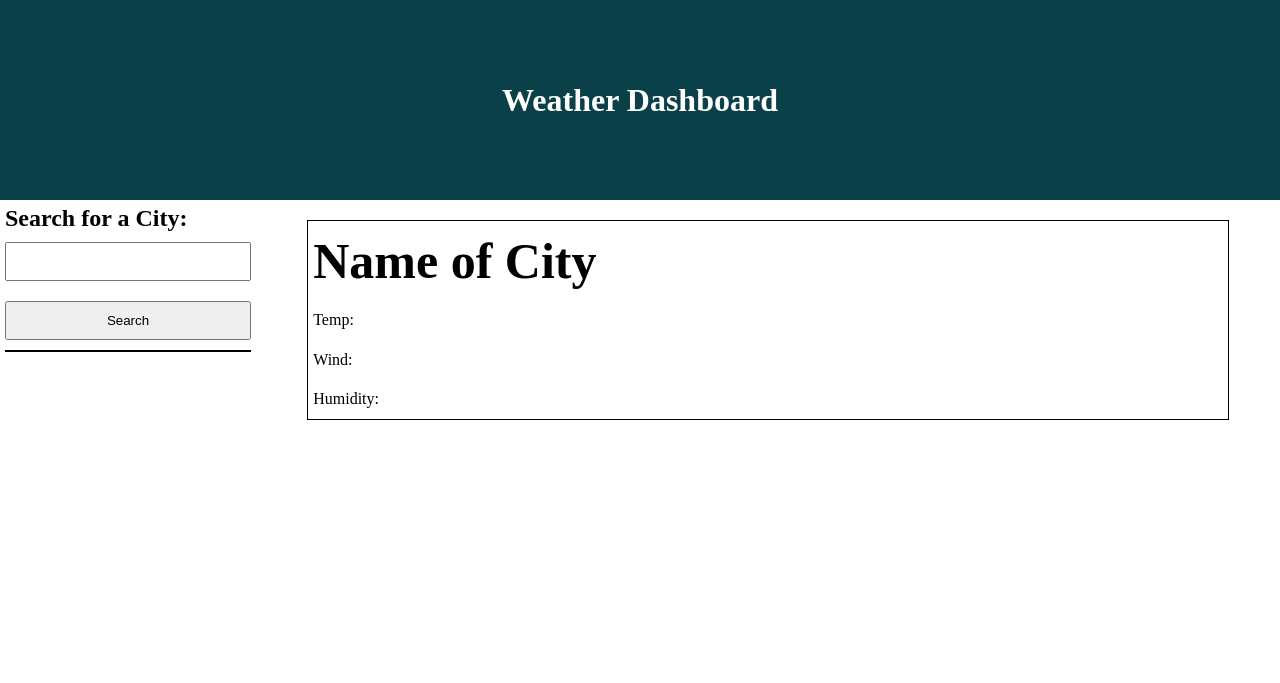
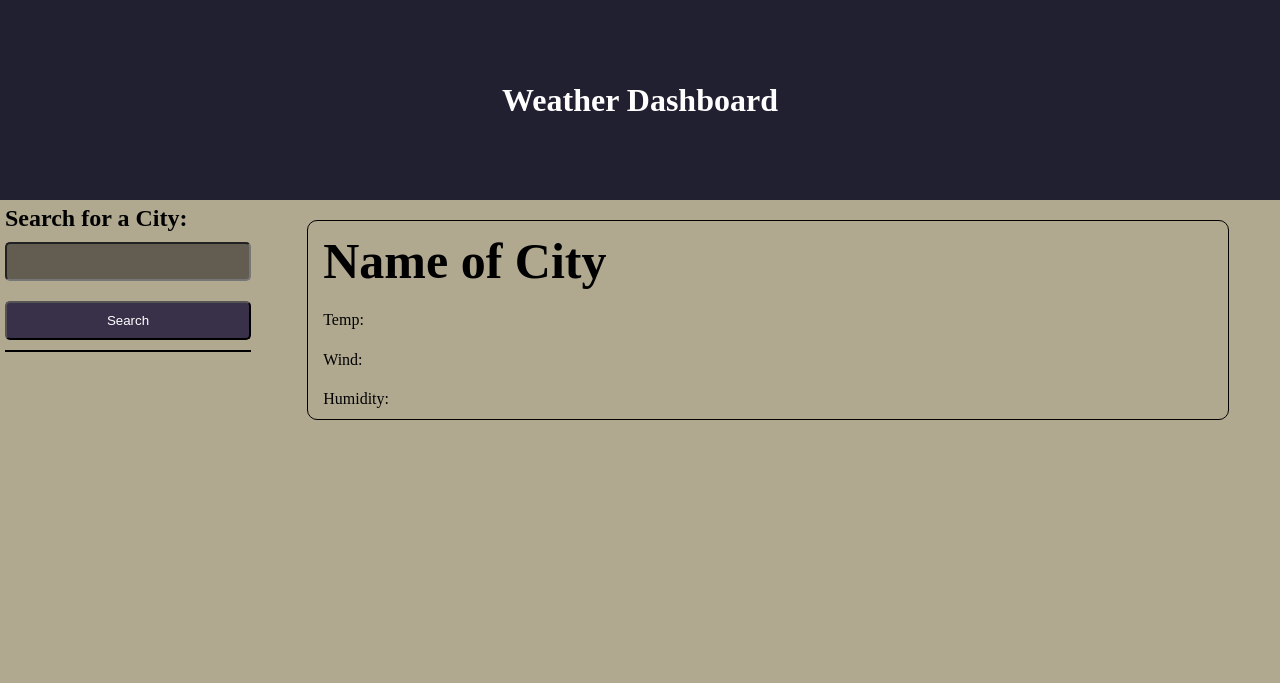
Before and after one commit to CaldwellDerek/weather-dashboard, a plain HTML site: page index.html in a window 1280 px wide. Drawn offline with nearby package versions, Linux system fonts and the light colour scheme.

Commit message:
added styling, added feature to remove search field value after selecting search

```diff
--- a/assets/css/style.css
+++ b/assets/css/style.css
@@ -4,8 +4,12 @@
     box-sizing: border-box;
 }
 
+body {
+    background-color: #B0A990;
+}
+
 header {
-    background-color: #0A4148;
+    background-color: #202030;
     color: white;
     height: 200px;
     display: flex;
@@ -15,6 +19,9 @@ header {
 
 button {
     margin-top: 10px;
+    border-radius: 5px;
+    background-color: #39304A;
+    color: white;
 }
 
 .container{
@@ -38,6 +45,12 @@ button {
 .left-side input,
 .left-side button{
     margin-bottom: 10px;
+}
+
+.search-field{
+    background-color: #635C51;
+    border-radius: 5px;
+    color: white;
 }
 
 .search-container {
@@ -65,8 +78,9 @@ button {
 .search-results{
     flex-direction: column;
     justify-content: space-around;
-    padding-left: 5px;
+    padding-left: 15px;
     border: 1px solid black;
+    border-radius: 10px;
 }
 
 .city-name {
@@ -93,12 +107,13 @@ button {
 .card {
     height: 200px;
     width: 175px;
-    background-color: black;
+    background-color: #39304A;
     color: white;
     display: flex;
     flex-direction: column;
     justify-content: space-around;
     padding-left: 20px;
+    border-radius: 5px;
 }
 
 .card img {
--- a/assets/js/script.js
+++ b/assets/js/script.js
@@ -25,6 +25,8 @@ searchButton.addEventListener('click', ()=> {
         searchResult.addEventListener('click', ()=> {
             getData(searchResult.textContent);
         })
+
+        searchField.value = "";
     } else {
         return;
     }
```
